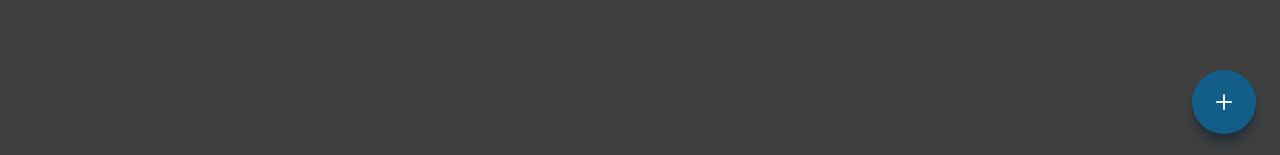
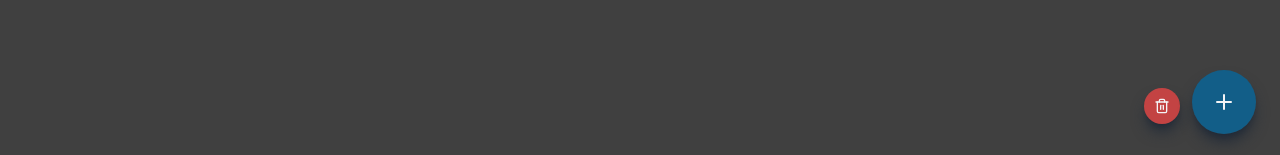
Before and after one commit to bluenex/apps, a Next.js app: page / in a window 1280 px wide. Shown: the part 642-797 px from the top of the page. Built offline with nearby package versions, Linux system fonts and the light colour scheme; a web font is replaced by a local one; what tailwindcss-debug-screens would draw is missing.

Commit message:
feat: implement clear all

```diff
--- a/pages/index.tsx
+++ b/pages/index.tsx
@@ -375,6 +375,18 @@ const Home = () => {
     [setPersistedData],
   );
 
+  const onClickClearAll = useCallback(() => {
+    if (!confirm("Are you sure to clear all the data?")) {
+      return;
+    }
+
+    if (!confirm("Are you REALLY REALLTY sure to clear all the data?")) {
+      return;
+    }
+
+    setPersistedData(defaultData);
+  }, [setPersistedData]);
+
   useEffect(() => {
     setData(persistedData);
   }, [persistedData]);
@@ -547,7 +559,10 @@ const Home = () => {
           editingId={editId}
         />
 
-        <AddButton onClick={(x) => setAddingType(x)} />
+        <AddButton
+          onClickAdd={(x) => setAddingType(x)}
+          onClickClearAll={onClickClearAll}
+        />
       </section>
     </Layout>
   );
--- a/src/components/AddButton.tsx
+++ b/src/components/AddButton.tsx
@@ -1,14 +1,15 @@
 import { FC, useState } from "react";
-import { FiPlus, FiMinus } from "react-icons/fi";
+import { FiPlus, FiMinus, FiTrash2 } from "react-icons/fi";
 import { twMerge } from "tailwind-merge";
 import { ItemType } from "../../pages";
 import Button from "./Button";
 
 interface AddButtonProps {
-  onClick: (t: ItemType) => void;
+  onClickAdd: (t: ItemType) => void;
+  onClickClearAll: () => void;
 }
 
-const AddButton: FC<AddButtonProps> = ({ onClick }) => {
+const AddButton: FC<AddButtonProps> = ({ onClickAdd, onClickClearAll }) => {
   const [isMenuVisible, setIsMenuVisible] = useState(false);
 
   return (
@@ -22,7 +23,7 @@ const AddButton: FC<AddButtonProps> = ({ onClick }) => {
         <Button
           className="rounded-2xl bg-green-800 p-6"
           onClick={() => {
-            onClick("income");
+            onClickAdd("income");
             setIsMenuVisible(false);
           }}
         >
@@ -31,7 +32,7 @@ const AddButton: FC<AddButtonProps> = ({ onClick }) => {
         <Button
           className="rounded-2xl bg-red-800 p-6"
           onClick={() => {
-            onClick("expense");
+            onClickAdd("expense");
             setIsMenuVisible(false);
           }}
         >
@@ -40,6 +41,12 @@ const AddButton: FC<AddButtonProps> = ({ onClick }) => {
       </div>
 
       <div className="ml-auto">
+        <Button
+          className="shadow-common mr-3 rounded-full bg-red-500 bg-opacity-75 p-2.5"
+          onClick={onClickClearAll}
+        >
+          <FiTrash2 className="text" />
+        </Button>
         <Button
           className="shadow-common rounded-full bg-sky-700 bg-opacity-75 p-5"
           onClick={() => setIsMenuVisible((p) => !p)}
```
